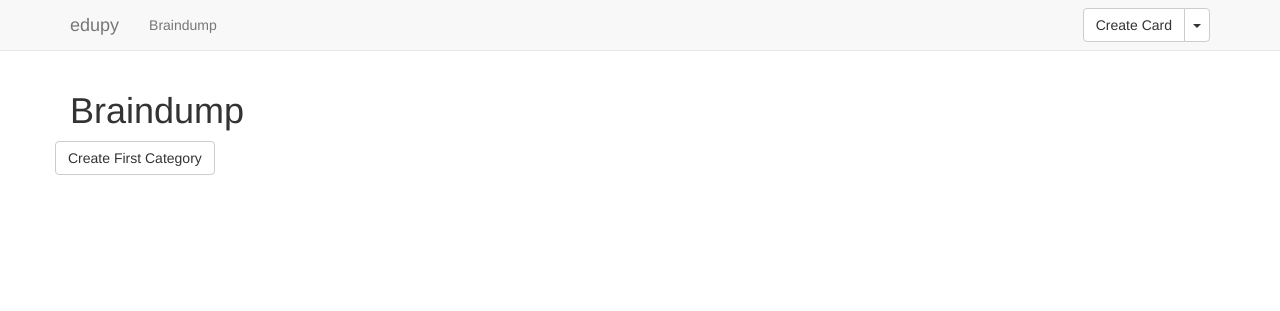
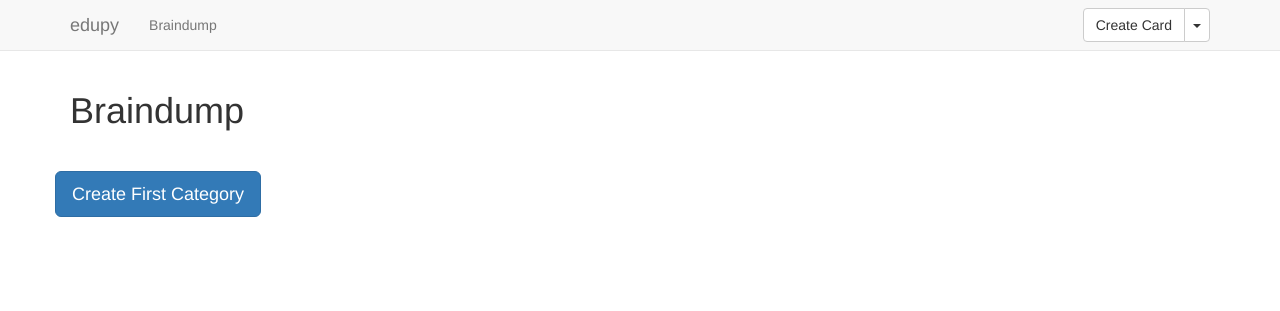
Before and after one commit to joeig/memodrop, a Django app: page /braindump/ in a window 1280 px wide. Shown: the top 311 px of the page. Run offline with Django 3.2, Linux system fonts and the light colour scheme; data that the repository does not hold is empty; some libraries are stand-ins or nearby versions.

Commit message:
Fix format of "Create First Category" button

```diff
--- a/braindump/templates/braindump/braindump_index.html
+++ b/braindump/templates/braindump/braindump_index.html
@@ -45,7 +45,9 @@
                 <div class="row">
             {% endif %}
         {% empty %}
-            <p><a href="{% url 'category-create' %}" class="btn btn-default" title="Create the first category">Create
+            <div class="clearfix"></div>
+            <p>&nbsp;</p>
+            <p><a href="{% url 'category-create' %}" class="btn btn-primary btn-lg" title="Create the first category">Create
                 First Category</a></p>
         {% endfor %}
         </div>
```
